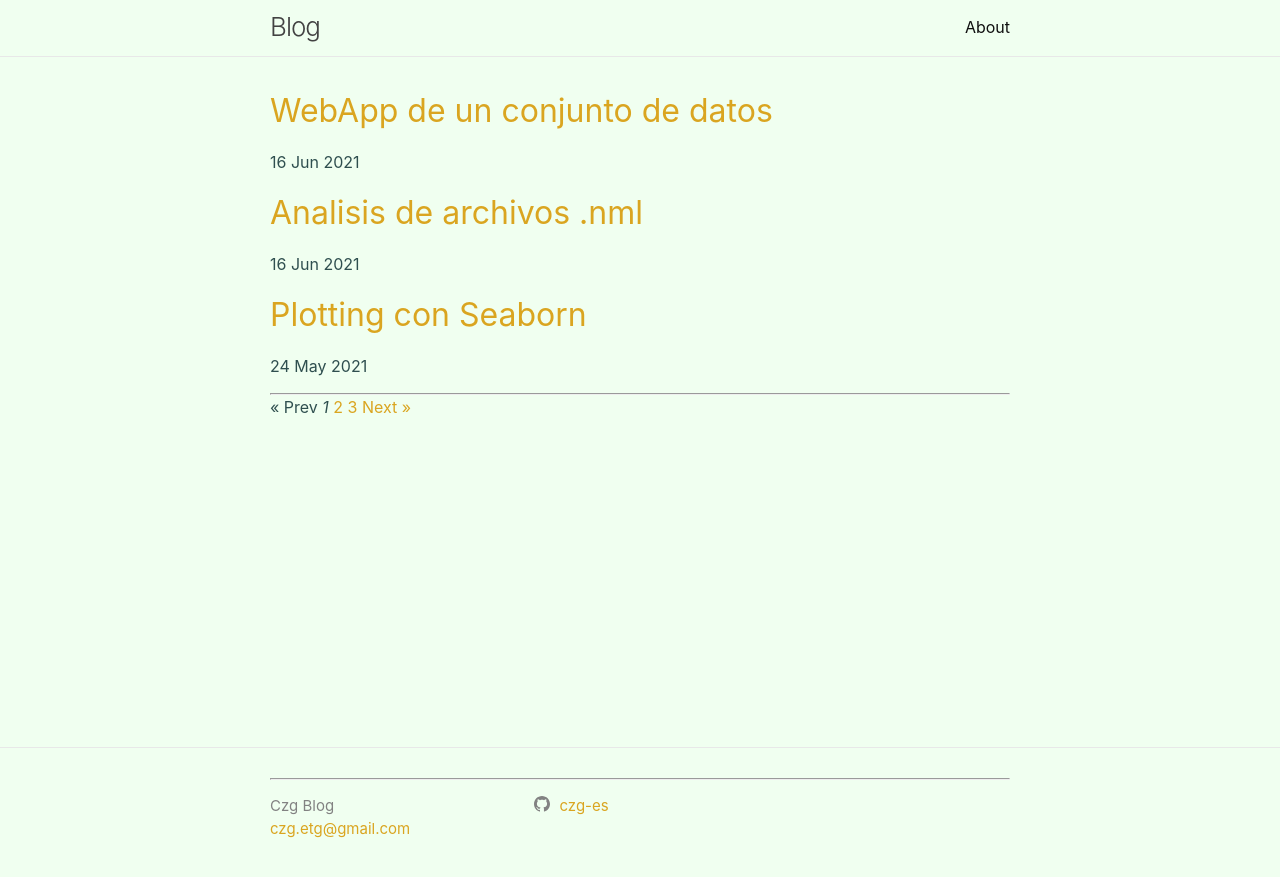
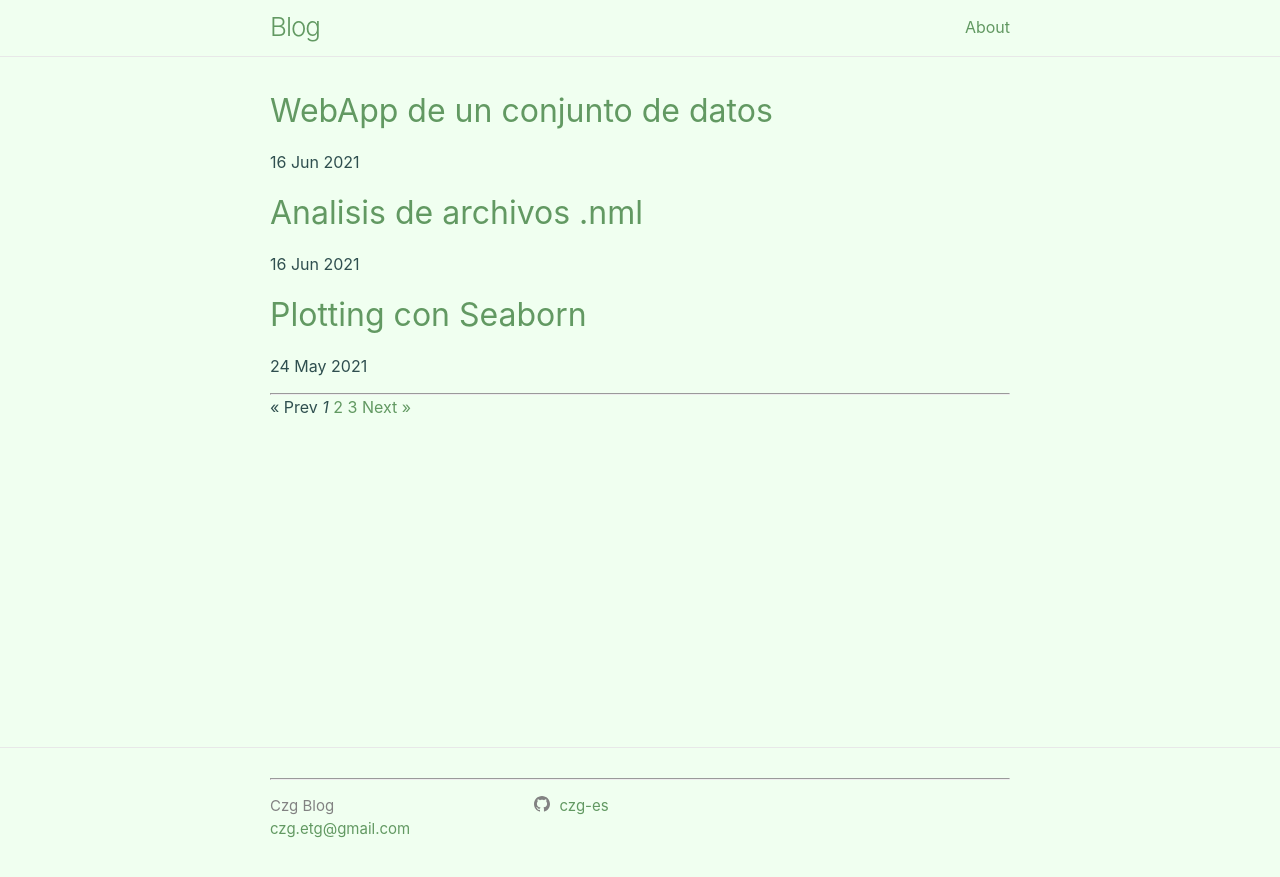
Before and after one commit to czg-es/C_blog, a Jekyll site: the page built from index.html, in a window 1280 px wide. Shown: the top 877 px of the page. Built offline with Jekyll 4.4.1, drawn with Linux system fonts in a browser that asks for light colours; the list of posts is cut into pages by our own code.

Commit message:
added style for a links

```diff
--- a/_includes/quotes.html
+++ b/_includes/quotes.html
@@ -8,9 +8,6 @@
         footer_div.innerHTML = "<span>"+quote['QUOTE']+"</span></br>";
         footer_div.innerHTML += "<span>"+quote['AUTHOR']+"</span>";
     });
-
     /*https://script.google.com/macros/s/AKfycbyLWn5e2YKs5a48FS4nej15S_OM4lyAY6X0C6dzKQTbOB1aEJGVOR41sC14s6ybDQLH/exec?v=q*/
-    popu();
-
-
+    //popu();
 </script>
--- a/assets/css/style.scss
+++ b/assets/css/style.scss
@@ -146,6 +146,7 @@ pre, code { font-size: 15px; border: 1px solid var(--dark_color); border-radius:
 .lang_change{
     padding: 1em;
     background: var(--bg_color);
+    color: var(--accent_color);
     box-shadow: 1px 1px 1px 1px var(--txt_color);
     border-radius: 0.5em;
     cursor: pointer;
@@ -176,7 +177,7 @@ table {
     border: 1px solid var(--accent_color);
 }
 table tr:nth-child(even) {
-    background-color: #ffffff7e;
+    background-color: #00000015;
 }
 table th {
     filter:grayscale(100%);
@@ -187,3 +188,30 @@ table th {
 table td {
     border: 1px solid var(--accent_color);
 }
+
+a {
+    color: var(--accent_color) !important;
+    text-decoration: none;
+}
+a:visited {
+    filter: brightness(85%);
+    color: var(--accent_color);
+}
+a:hover {
+    filter: brightness(30%);
+    color: var(--accent_color) !important;
+    text-decoration: underline;
+}
+.social-media-list a:hover {
+    text-decoration: none;
+}
+.social-media-list a:hover .username {
+    text-decoration: underline;
+}
+
+.site-header{
+    color:var(--accent_color);
+}
+.site-nav {
+    background-color: var(--bg_color);
+}
```
